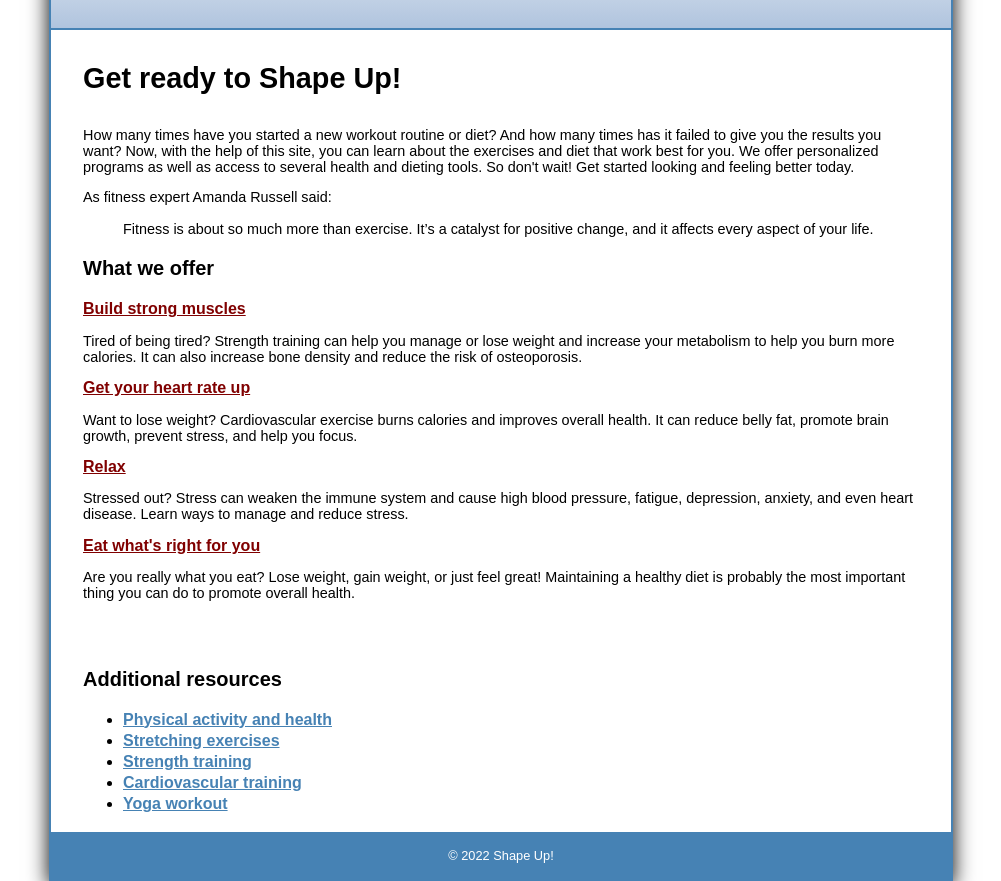
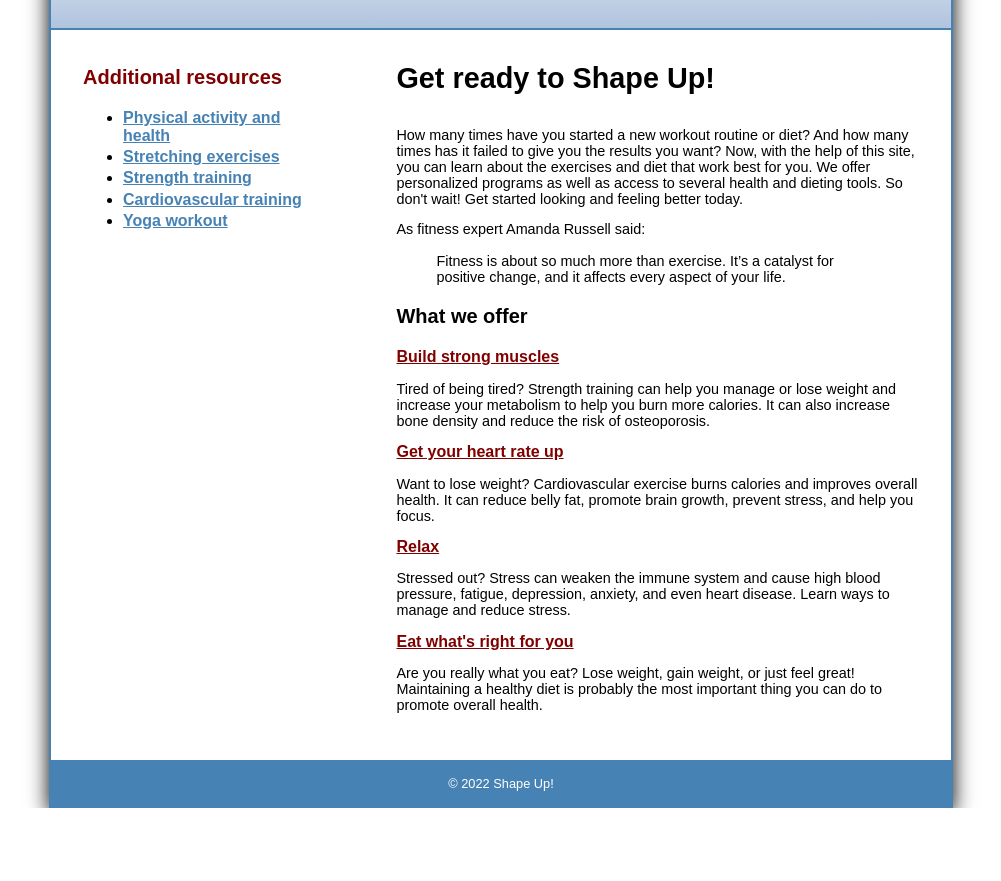
Before and after one commit to LVT53/shape-up, a website built with webpack: page index.html in a window 1280 px wide. Shown: the part 118-999 px from the top of the page, without its empty margins (139-1140 px from the left). After the commit the page ends 926 px from the top, so only its background shows below. Built offline with nearby package versions, Linux system fonts and the light colour scheme.

Commit message:
Step 6 checkpoint

```diff
--- a/index.html
+++ b/index.html
@@ -4,19 +4,29 @@
 <head>
 	<meta charset="utf-8" />
 	<title></title>
-  <link rel="icon" type="image/x-icon" href="images/favicon.ico">
-  <link rel="stylesheet" href="styles/main.css">
+  <link href="images/favicon.ico" rel="icon" type="image/x-icon">
+  <link href="styles/main.css" rel="stylesheet">
 </head>
 
 <body>
-  <main>
   <div class="hero">
-      <img src="images/shape_up_logo.webp" alt="shape up logo">
+    <img alt="shape up logo" src="images/shape_up_logo.webp">
     <div>
       <h1>Shape up!</h1>
       <h2>Find the best fit for you</h2>
     </div>
   </div>
+  <aside>
+    <h3>Additional resources</h3>
+    <ul>
+      <li><a href="#">Physical activity and health</a></li>
+      <li><a href="#">Stretching exercises</a></li>
+      <li><a href="#">Strength training</a></li>
+      <li><a href="#">Cardiovascular training</a></li>
+      <li><a href="#">Yoga workout</a></li>
+    </ul>
+  </aside>
+  <main>
       <div class="main_content">
         <h2>Get ready to Shape Up!</h2>
         <p>
@@ -39,16 +49,6 @@
         <p>Are you really what you eat? Lose weight, gain weight, or just feel great! Maintaining a healthy diet is probably the most important thing you can do to promote overall health.</p>
       </div>
   </main>
-  <aside>
-    <h3>Additional resources</h3>
-    <ul>
-      <li><a href="#">Physical activity and health</a></li>
-      <li><a href="#">Stretching exercises</a></li>
-      <li><a href="#">Strength training</a></li>
-      <li><a href="#">Cardiovascular training</a></li>
-      <li><a href="#">Yoga workout</a></li>
-    </ul>
-  </aside>
   <footer>
     <p>&copy; 2022 Shape Up!</p>
   </footer>
--- a/styles/main.css
+++ b/styles/main.css
@@ -4,6 +4,11 @@ body {
   border: solid 2px steelblue;
   box-shadow: #000 0 6px 20px;
   margin: 0 auto;
+}
+
+.body-wrap {
+  vertical-align: top;
+  font-size: 0;
 }
 
 h1 {
@@ -27,6 +32,11 @@ p {
   font-size: .9rem;
 }
 
+main {
+  display: inline-block;
+  width: 586px;
+}
+
 main a {
   font-weight: bold;
   color: maroon;
@@ -38,7 +48,14 @@ main a:focus {
 }
 
 aside {
-  padding: 0 2rem;
+  padding: 1rem 2rem 0 2rem;
+  width: 245px;
+  display: inline-block;
+  vertical-align: top;
+}
+
+aside h3 {
+  color: maroon;
 }
 
 aside a {
```
Lines whose indentation alone changed are shown as unchanged.
